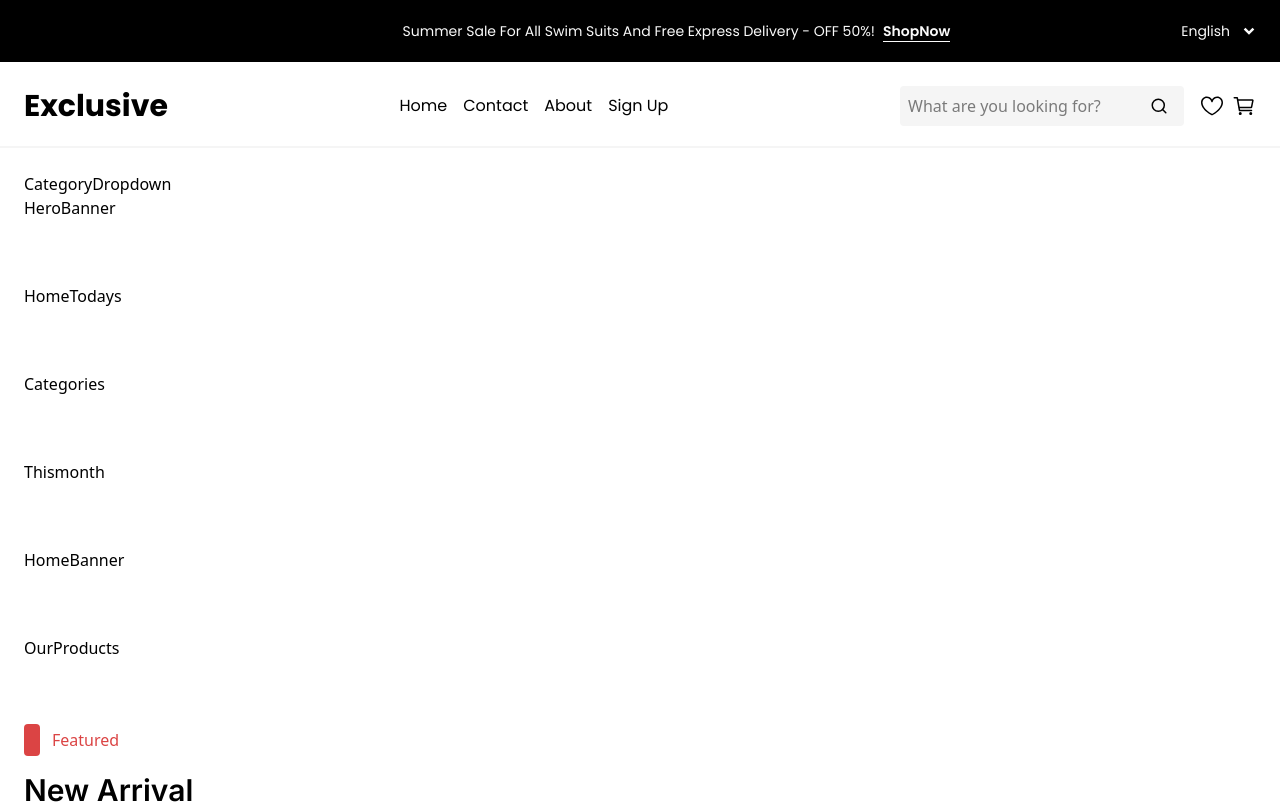
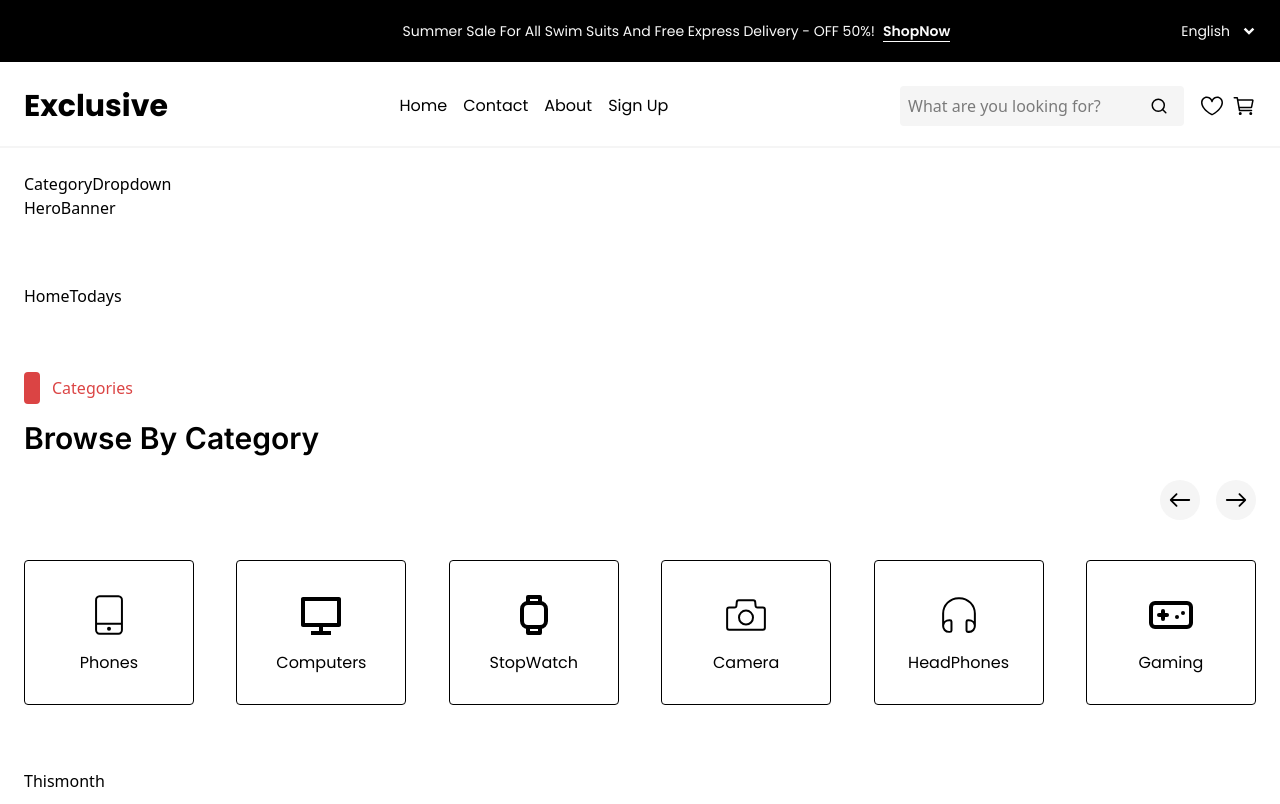
Before and after one commit to Ramla-Eman/Complete_fully_e_commerce_website, a React (Vite) app: page / in a window 1280 px wide. Shown: the top 804 px of the page. Built offline with nearby package versions, Linux system fonts and the light colour scheme.

Commit message:
completed home page categories

```diff
--- a/src/components/Categories.jsx
+++ b/src/components/Categories.jsx
@@ -1,9 +1,84 @@
-import React from 'react'
+import React from "react";
+// icons
+import { CiMobile4, CiCamera, CiHeadphones } from "react-icons/ci";
+import { RiComputerLine } from "react-icons/ri";
+import { TbDeviceWatch } from "react-icons/tb";
+import { LuGamepad } from "react-icons/lu";
+import { IoIosArrowRoundForward, IoIosArrowRoundBack } from "react-icons/io";
+// cards
+const card = [
+  {
+    icon: <CiMobile4 />,
+    title: "Phones",
+  },
+  {
+    icon: <RiComputerLine />,
+    title: "Computers",
+  },
+  {
+    icon: <TbDeviceWatch />,
+    title: "StopWatch",
+  },
+  {
+    icon: <CiCamera />,
+    title: "Camera",
+  },
+  {
+    icon: <CiHeadphones />,
+    title: "HeadPhones",
+  },
+  {
+    icon: <LuGamepad />,
+    title: "Gaming",
+  },
+];
 
 const Categories = () => {
   return (
-    <div className='my-16'>Categories</div>
-  )
-}
+    <div className="my-16">
+      <div className="flex flex-col gap-4">
+        <div className="flex gap-3 items-center">
+          <div className="bg-[#DB4444] w-4 h-8 rounded"></div>
+          <p className="text-[#DB4444]">Categories</p>
+        </div>
+        <h4 className="text-3xl font-semibold font-inter">
+          Browse By Category
+        </h4>
+      </div>
+      {/* previous and next */}
+      <div className="my-6">
+        <div className="flex items-center justify-end gap-4">
+          {/* previous */}
+          <div className="group">
+            <div className="bg-[#f5f5f5] group-hover:bg-[#00000063] group-active:bg-[#00000063] text-black group-hover:text-white group-active:text-white w-10 h-10 rounded-full flex items-center justify-center">
+              <IoIosArrowRoundBack className="text-4xl"/>
+            </div>
+          </div>
+          {/* next */}
+          <div className="group">
+            <div className="bg-[#f5f5f5] group-hover:bg-[#00000063] group-active:bg-[#00000063] text-black group-hover:text-white group-active:text-white w-10 h-10 rounded-full flex items-center justify-center">
+              <IoIosArrowRoundForward className="text-4xl"/>
+            </div>
+          </div>
+        </div>
+      </div>
+      {/* cards */}
+      <div className="mt-10 overflow-x-hidden">
+        <ul className="flex items-center sm:justify-between justify-center flex-wrap gap-8">
+          {card.map((item, index) => (
+            <li key={index} className="font-poppins group">
+              <div className="flex flex-col items-center justify-center gap-3 rounded border group-hover:border-0 group-active:border-0 group-hover:bg-[#DB4444] group-active:bg-[#DB4444] group-hover:shadow-xl group-active:shadow-xl transition-all duration-300 w-[170px] h-[145px] text-black group-hover:text-white group-active:text-white">
+                {/* icon */}
+                <div className="text-5xl">{item.icon}</div>
+                {/* value */}
+                <p className="text-[16px] text-center">{item.title}</p>
+              </div>
+            </li>
+          ))}
+        </ul>
+      </div>
+    </div>
+  );
+};
 
-export default Categories
+export default Categories;
```
